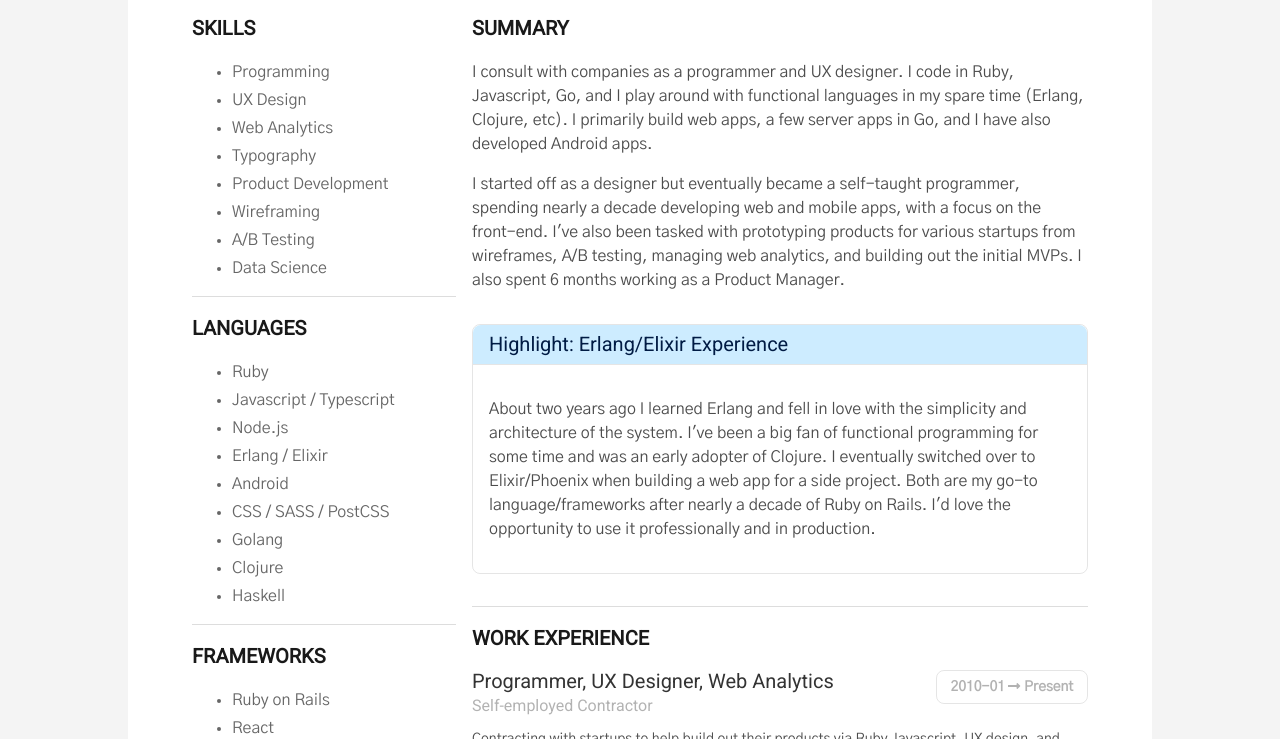
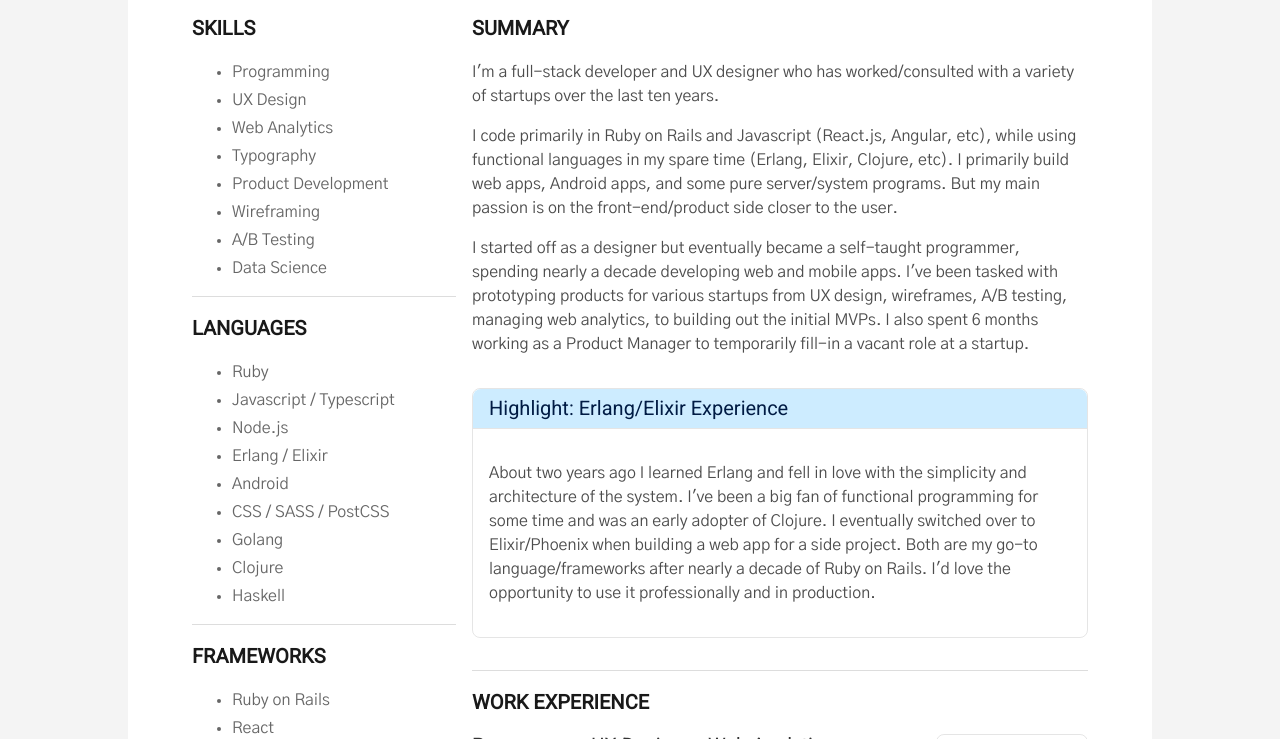
Before and after one commit to dmix/dmix.github.io, a plain HTML site: page index.html in a window 1280 px wide. Shown: the part 361-1100 px from the top of the page. Drawn offline with Linux system fonts and the light colour scheme.

Commit message:
Update bio

```diff
--- a/index.html
+++ b/index.html
@@ -66,11 +66,11 @@
                 </div>
                 <div class='bio--info w-90'>
                     <h1 class='bio--name f1 lh-title mv0 black-80 fw9'>Daniel McGrady</h1>
-                    <h3 class='bio--job-title f3 lh-title fw4 mt0 black-50'>UX Designer / Programmer / Analytics</h3>
+                    <h3 class='bio--job-title f3 lh-title fw4 mt0 black-50'>Full-stack Developer / UX Designer</h3>
                 </div>
             </header>
 
-            <hr>
+            <hr class='no-print'>
 
             <!-- Contact links -->
             <section class='contact w-100 no-print'>
@@ -182,17 +182,23 @@
                         <h3 class='headline--underline f4'>Summary</h3>
                         <span class='f5 lh-copy'>
                           <p>
-  I consult with companies as a programmer and UX designer. I code in Ruby,
-  Javascript, Go, and I play around with functional languages in my spare time
-  (Erlang, Clojure, etc). I primarily build web apps, a few server apps in Go,
-  and I have also developed Android apps.
+  I'm a full-stack developer and UX designer who has worked/consulted with a
+  variety of startups over the last ten years.
+</p>
+<p>
+  I code primarily in Ruby on Rails and Javascript (React.js, Angular, etc),
+  while using functional languages in my spare time (Erlang, Elixir, Clojure,
+  etc). I primarily build web apps, Android apps, and some pure server/system
+  programs. But my main passion is on the front-end/product side closer to
+  the user.
 </p>
 <p>
   I started off as a designer but eventually became a self-taught programmer,
-  spending nearly a decade developing web and mobile apps, with a focus on the
-  front-end. I've also been tasked with prototyping products for various startups
-  from wireframes, A/B testing, managing web analytics, and building out the
-  initial MVPs. I also spent 6 months working as a Product Manager.
+  spending nearly a decade developing web and mobile apps. I've been tasked with
+  prototyping products for various startups from UX design, wireframes, A/B
+  testing, managing web analytics, to building out the initial MVPs. I also spent
+  6 months working as a Product Manager to temporarily fill-in a vacant role
+  at a startup.
 </p>
 
                         </span>
```
Also changed, not shown: 1 other file.
